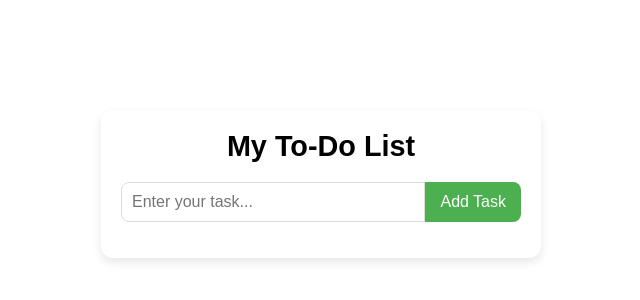
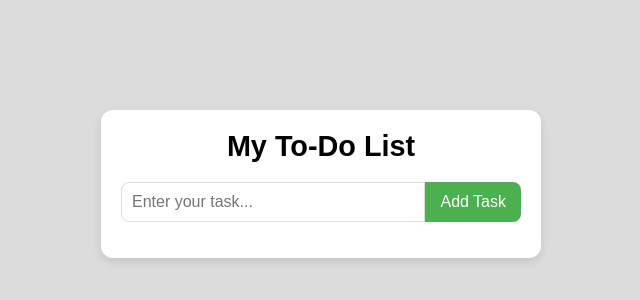
Before and after one commit to abhyanshu2/sticky-notes, a plain HTML site: page todo.html in a window 1280 px wide. Shown: the part 226-526 px from the top of the page, without its empty margins (319-959 px from the left). Drawn offline with Linux system fonts and the light colour scheme.

Commit message:
Update todo.css

```diff
--- a/todo.css
+++ b/todo.css
@@ -1,6 +1,6 @@
 body {
   font-family: Arial, sans-serif;
-  background:DCDCDC;
+  background:#DCDCDC;
   display: flex;
   justify-content: center;
   align-items: center;
```
